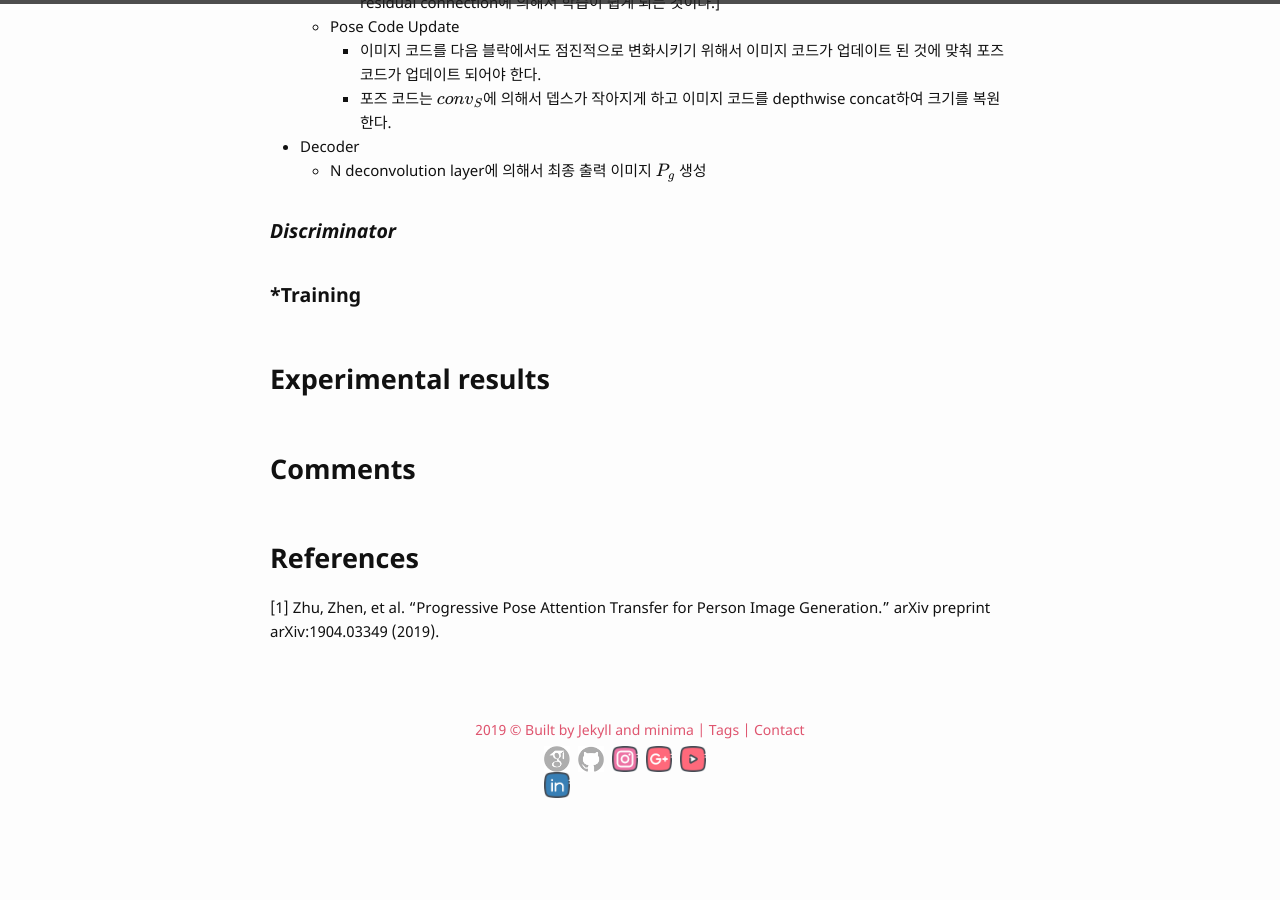
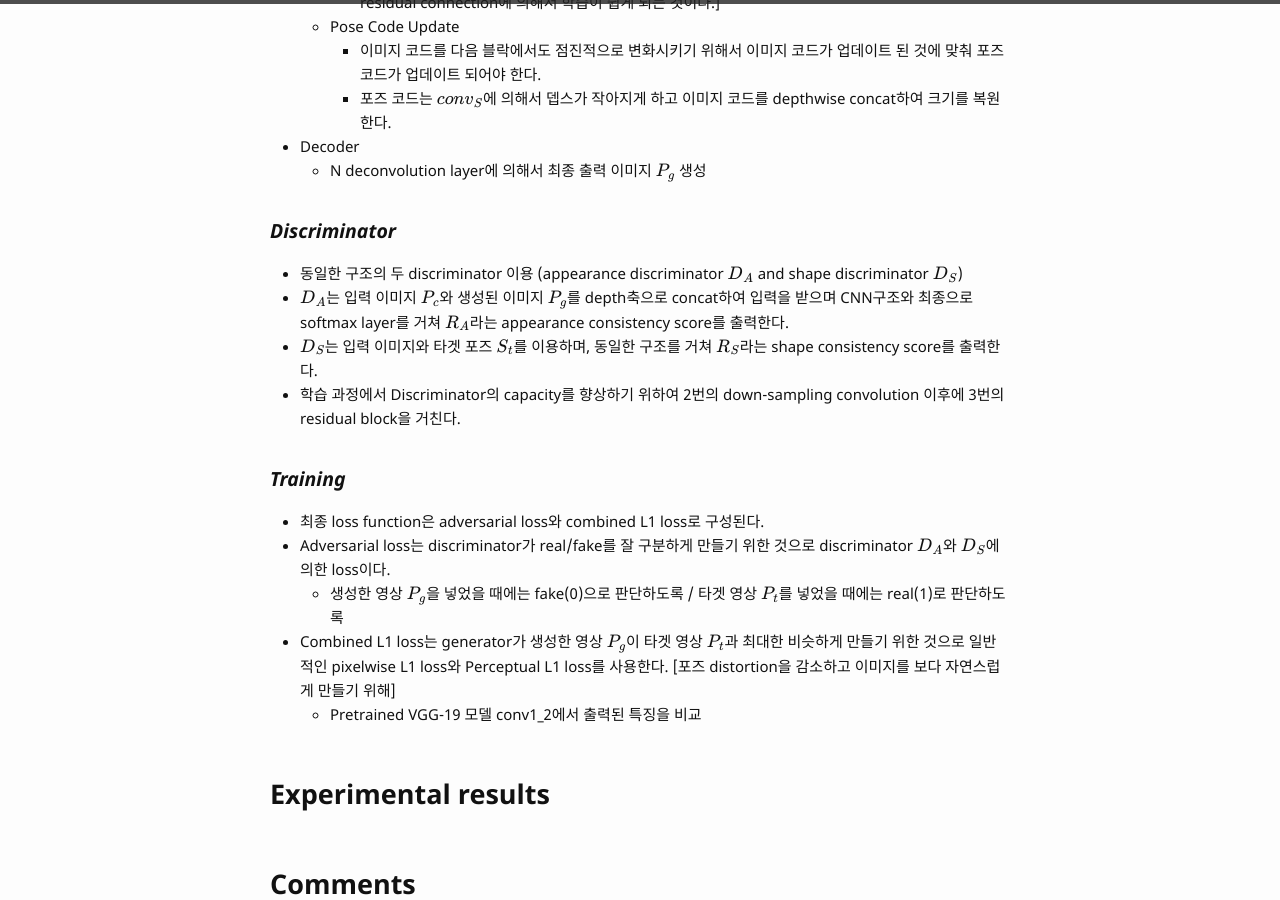
Before and after one commit to bismex/bismex.github.io, a Jekyll site: the page built from _posts/2019-05-21-PATB.md, in a window 1280 px wide and 900 px high, scrolled down 1883 px. Built offline with Jekyll 4.4.1, drawn with Linux system fonts in a browser that asks for light colours; formulas are drawn with MathJax 3; before the commit the page ends 2681 px from its top, so only the background shows below that.

Commit message:
Update 2019-05-21-PATB.md

```diff
--- a/_posts/2019-05-21-PATB.md
+++ b/_posts/2019-05-21-PATB.md
@@ -49,9 +49,19 @@ tags: re-identification generative-model attention computer-vision-application s
   - N deconvolution layer에 의해서 최종 출력 이미지 $$P_g$$ 생성
 
 ### *Discriminator*
+  - 동일한 구조의 두 discriminator 이용 (appearance discriminator $$D_A$$ and shape discriminator $$D_S$$)
+  - $$D_A$$는 입력 이미지 $$P_c$$와 생성된 이미지 $$P_g$$를 depth축으로 concat하여 입력을 받으며 CNN구조와 최종으로 softmax layer를 거쳐 $$R_A$$라는 appearance consistency score를 출력한다.
+  - $$D_S$$는 입력 이미지와 타겟 포즈 $$S_t$$를 이용하며, 동일한 구조를 거쳐 $$R_S$$라는 shape consistency score를 출력한다.
+  - 학습 과정에서 Discriminator의 capacity를 향상하기 위하여 2번의 down-sampling convolution 이후에 3번의 residual block을 거친다.
+
+### *Training*
+  - 최종 loss function은 adversarial loss와 combined L1 loss로 구성된다.
+  - Adversarial loss는 discriminator가 real/fake를 잘 구분하게 만들기 위한 것으로 discriminator $$D_A$$와 $$D_S$$에 의한 loss이다.
+    - 생성한 영상 $$P_g$$을 넣었을 때에는 fake(0)으로 판단하도록 / 타겟 영상 $$P_t$$를 넣었을 때에는 real(1)로 판단하도록
+  - Combined L1 loss는 generator가 생성한 영상 $$P_g$$이 타겟 영상 $$P_t$$과 최대한 비슷하게 만들기 위한 것으로 일반적인 pixelwise L1 loss와 Perceptual L1 loss를 사용한다. [포즈 distortion을 감소하고 이미지를 보다 자연스럽게 만들기 위해]
+    - Pretrained VGG-19 모델 conv1_2에서 출력된 특징을 비교
 
 
-### *Training
 
 
 
```
